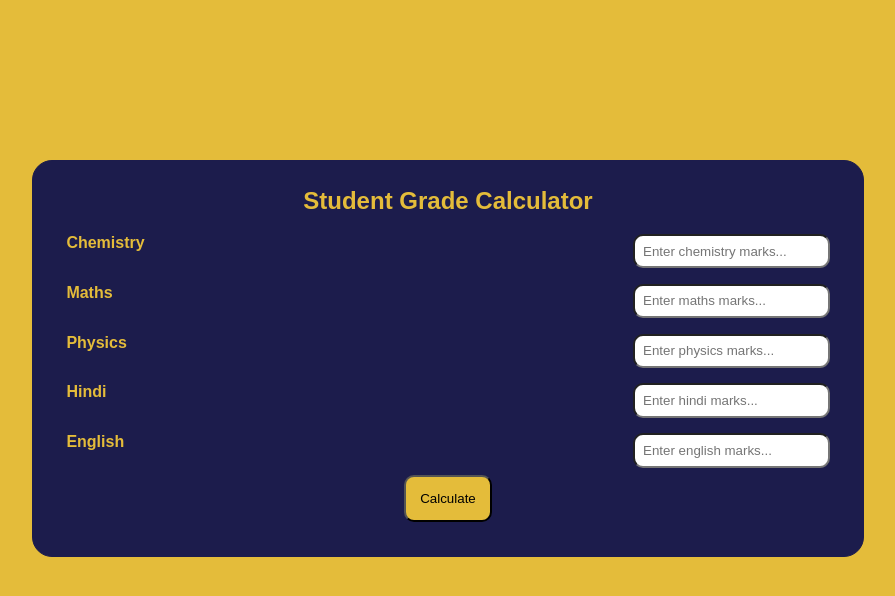
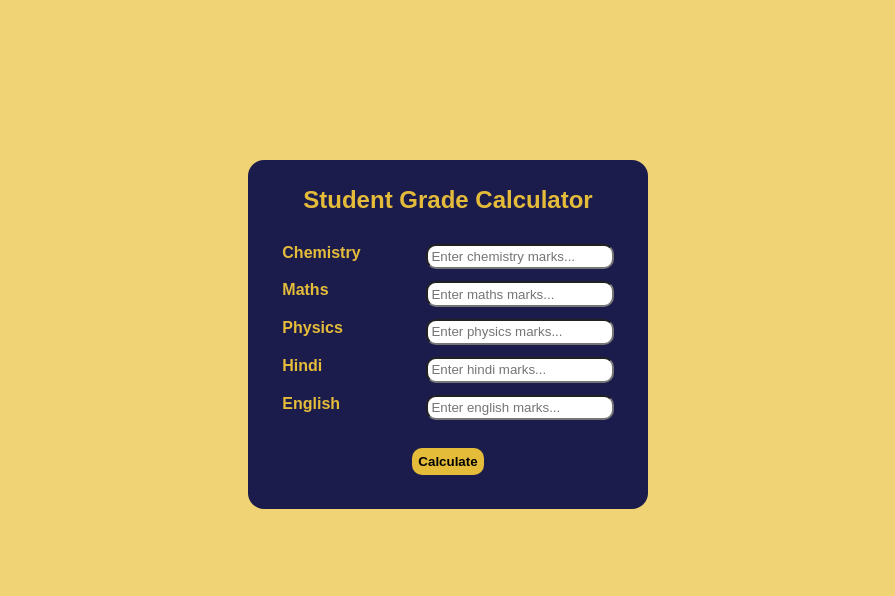
Before and after one commit to aka-023/Student-Grade-Calculator, a plain HTML site: page index.html in a window 1280 px wide. Shown: the whole page, without its empty margins (192-1087 px from the left). Drawn offline with Linux system fonts and the light colour scheme.

Commit message:
added new max-widths and heights

```diff
--- a/style.css
+++ b/style.css
@@ -5,24 +5,26 @@
 }
 html, body{
     font-family: Arial, Helvetica, sans-serif;
-    background-color: rgb(228, 188, 58);
+    background-color: rgb(239, 211, 117);
     font-size: 1rem;
     color:rgb(228, 188, 58);
     font-weight: 550
 }
 
-
 .container{
-    /* width: 70%; */
-    max-width: 65%;
+    max-width: 25rem;
+    max-height: 35rem;
     position: relative;
     top: 20vh;
-    border: 1px solid rgb(28, 28, 76);
-    border-radius: 20px;
+    border-radius: 1rem;
     margin: auto;
     background-color: rgb(28, 28, 76);
     padding: 2%;
+    display: flex;
+    flex-direction: column;
+    gap: 2vh;
 }
+
 .container h2{
     max-width: 90%;
     width: fit-content;
@@ -33,20 +35,30 @@ html, body{
 .subjects{
     padding: 1%;
     display: flex;
+    margin: 1.5%;
     justify-content: space-between;
 }
 .btn{
         display: flex;
         justify-content: center;
         align-items: center;
-    }
+        margin-top: 3vh;
+}
 #calculate{
     max-width: 50%;
     width: fit-content;
     padding: 1.8%;
+    border: none;
+    font-weight: 550;
     border-radius: 10px;
     background-color: rgb(228, 188, 58);
     align-items: center;
+}
+
+.btn button:hover{
+    opacity: 0.6;
+    cursor: pointer;
+    transition:0.2s ease;
 }
 
 input[type="text"] {
```
